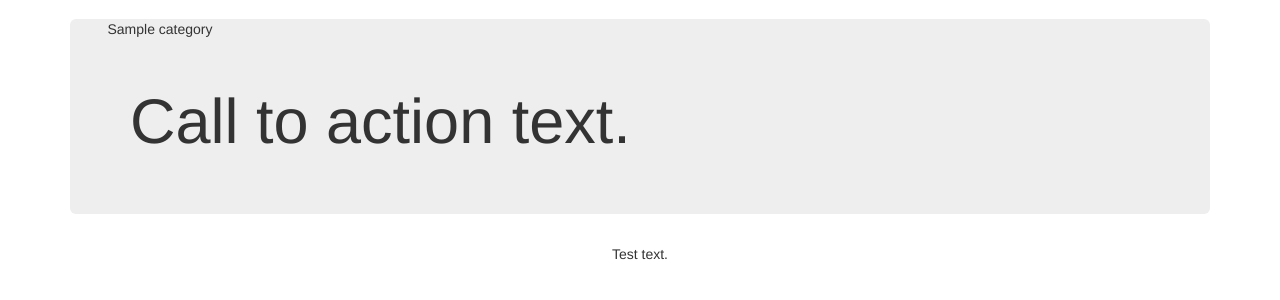
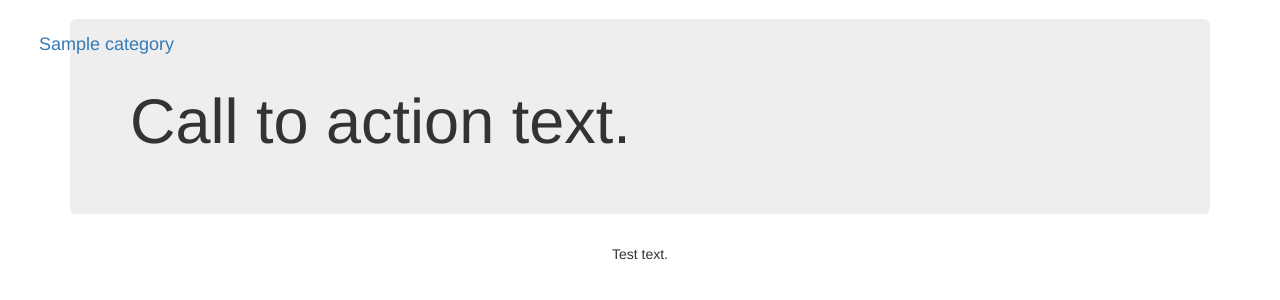
Before and after one commit to Gystark/Tech4Justice2016, a Django app: page / in a window 1280 px wide. Shown: the part 51-351 px from the top of the page. Run offline with Django 3.2, Linux system fonts and the light colour scheme; tables that the repository leaves empty hold one stand-in row (values such as "Sample post"); some libraries are stand-ins or nearby versions.

Commit message:
Added sidebar

```diff
--- a/templates/mainapp/base.html
+++ b/templates/mainapp/base.html
@@ -14,6 +14,7 @@
     <!-- Bootstrap core CSS -->
     <link href="{% static 'mainapp/css/bootstrap.min.css' %}" rel="stylesheet">
 
+      <link href="{% static 'mainapp/css/simple-sidebar.css' %}" rel="stylesheet">
     <!-- Custom styles for this template -->
     <link href="{% static 'mainapp/css/fixed-navbar-top.css' %}" rel="stylesheet">
 
@@ -65,11 +66,13 @@
         </div><!--/.nav-collapse -->
       </div>
     </nav>
-        <div class="col-lg-3 text-center">
+    <div id="sidebar-wrapper">
+        <div class="text-center sidebar-nav">
           {% block sidebar %}
           Sidebar text.
           {% endblock %}
         </div>
+    </div>
     <div class="container">
     <div class="jumbotron">
         <h1>Call to action text.</h1>
--- a/templates/mainapp/index.html
+++ b/templates/mainapp/index.html
@@ -1,7 +1,7 @@
 {% extends 'mainapp/base.html' %}
 {% block sidebar %}
 {% for category in categories %}
-<p>{{ category }}</p>
+<li class="navbar-brand" style="color: white"><a href="{% url 'index' %}">{{ category }}</a></li>
 {% endfor %}
 
 {% endblock %}
```
